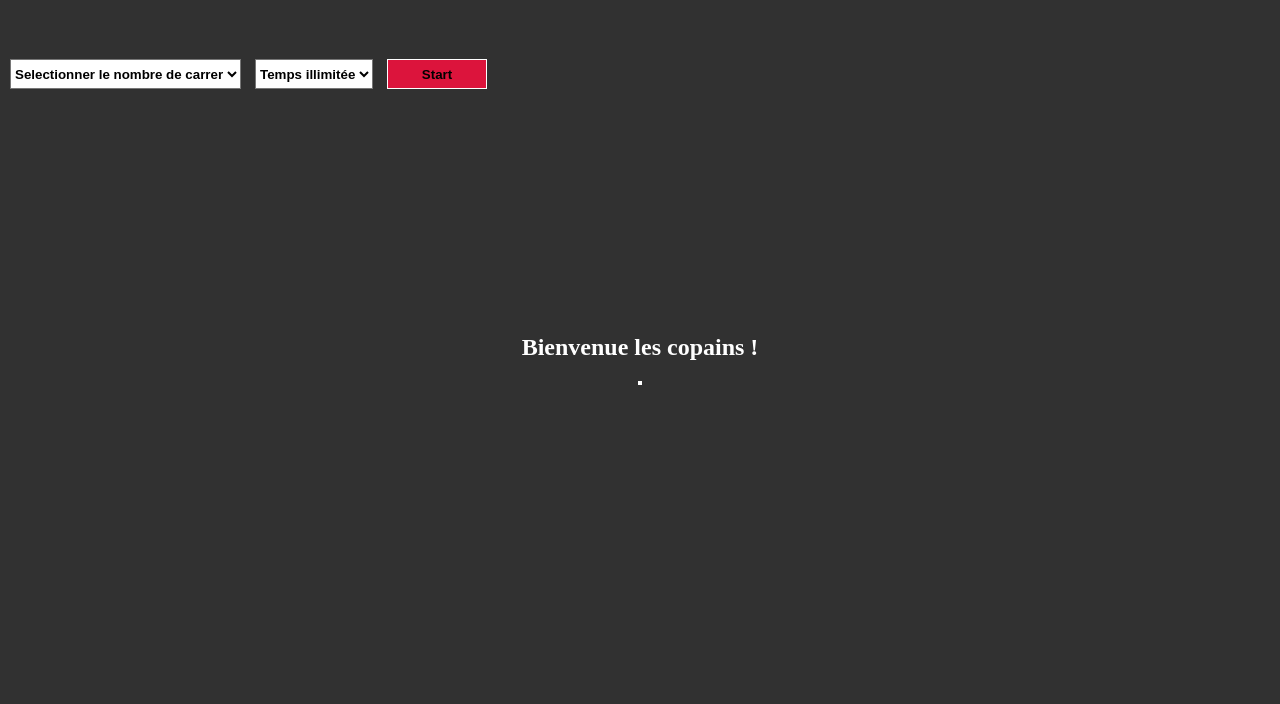
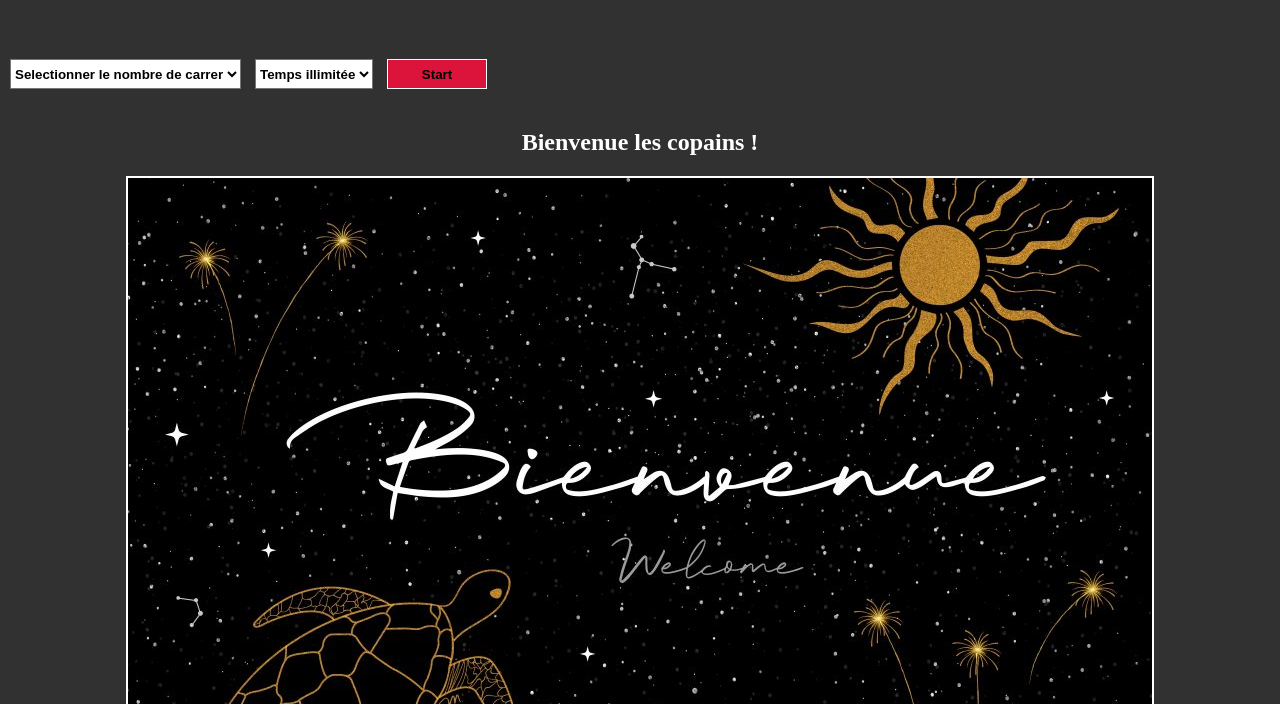
Before and after one commit to Ver3Parfait/Jeux, a plain HTML site: page index.html in a window 1280 px wide. Shown: the part 96-800 px from the top of the page. Drawn offline with Linux system fonts and the light colour scheme; the site is published under a folder, as on GitHub Pages, so addresses that start at the root find nothing.

Commit message:
Update index.html

```diff
--- a/index.html
+++ b/index.html
@@ -52,7 +52,7 @@
       <section id="board">
         <div style="display: flex;flex-direction: column;align-items: center;justify-content: center;">
           <h2 style="margin: 20px;">Bienvenue les copains !</h2>
-          <img style="border:2px solid white;" src="/assets/images/illus1-blog-1024x700.jpg" alt="">
+          <img style="border:2px solid white;" src="assets/images/illus1-blog-1024x700.jpg" alt="">
         </div>
       </section>
     </main>
```
